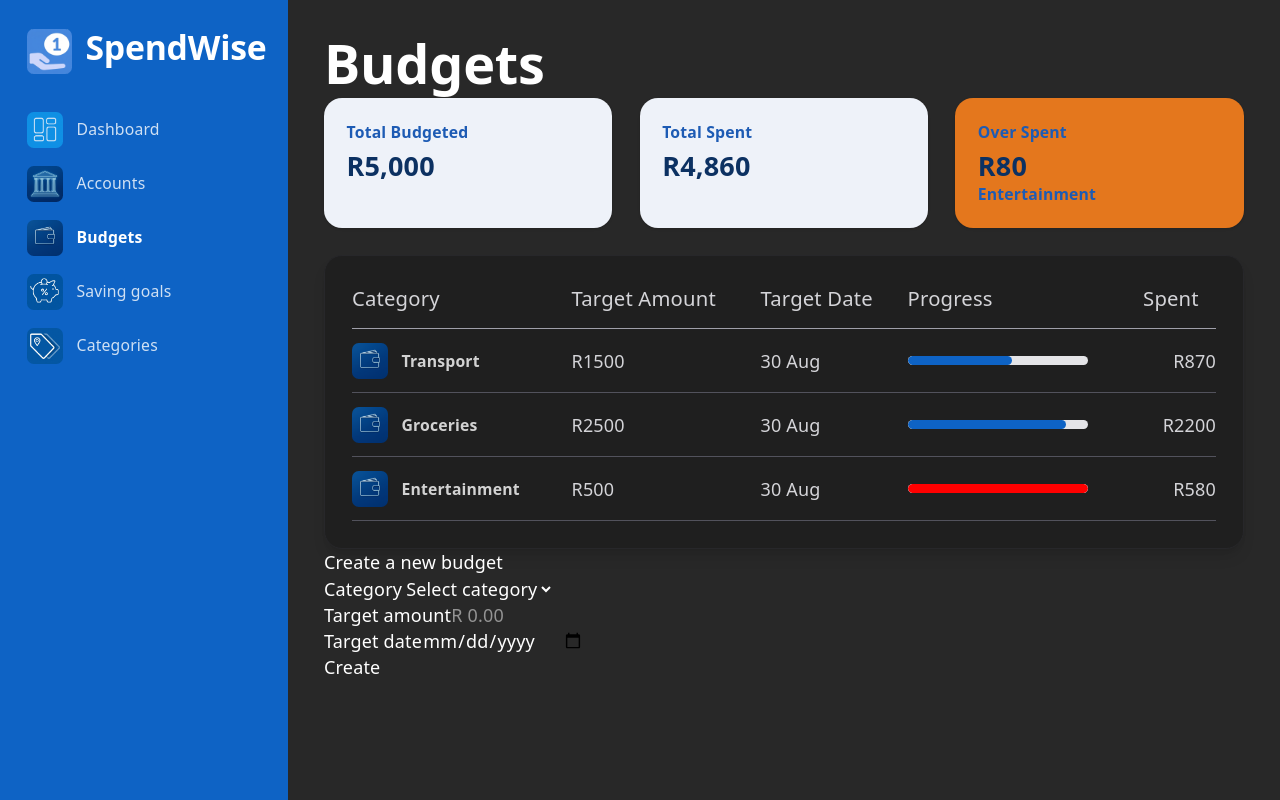
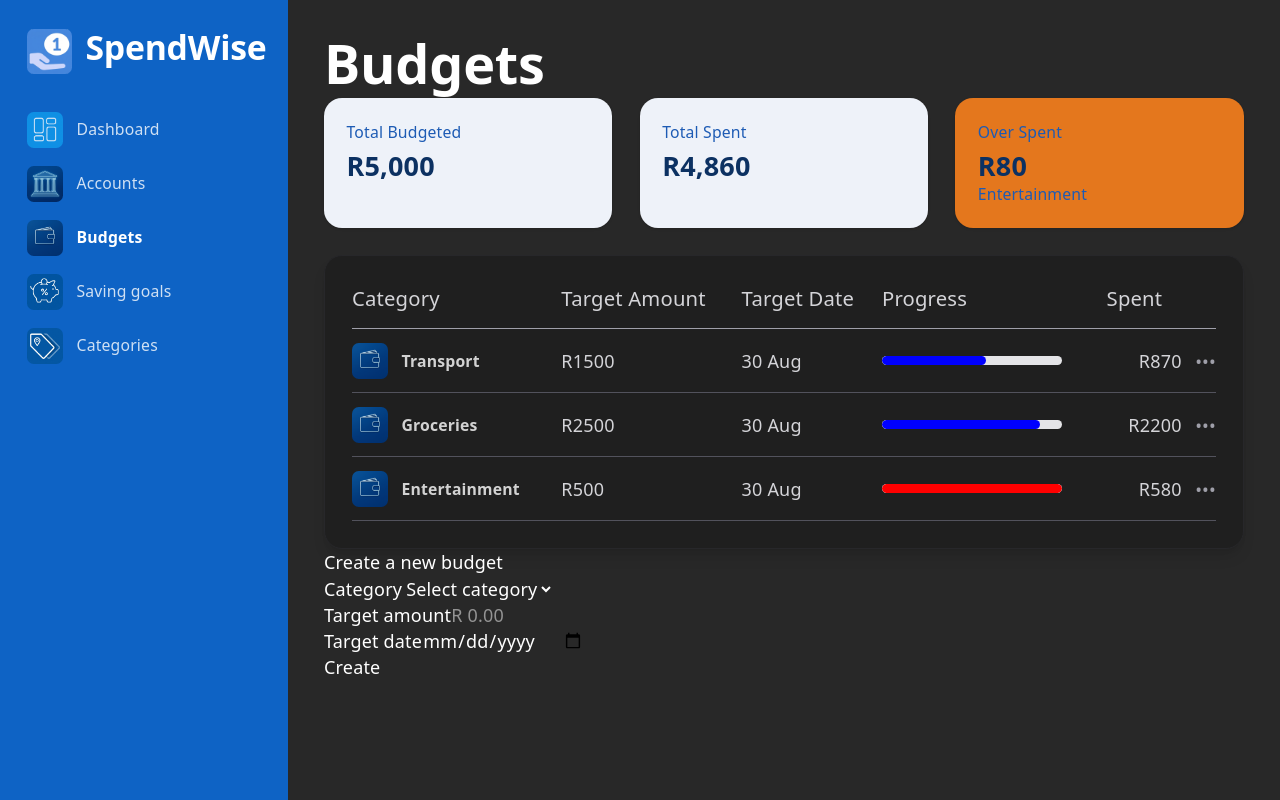
Before and after one commit to eri892821/SpendWise2, a React (Vite) app in the folder SpendWise/: page /budgets in a window 1280 px wide. Built offline with nearby package versions, Linux system fonts and the light colour scheme.

Commit message:
inserting tailwind classes for styling

```diff
--- a/SpendWise/src/Budgets.jsx
+++ b/SpendWise/src/Budgets.jsx
@@ -37,21 +37,21 @@ function Budgets (){
     {/* Summary Card for Total Budgeted */}
   <div className="grid grid-cols-3 gap-6">
     <div className="bg-[#eef2f9] p-5 rounded-2xl shadow-sm w-64">
-    <p className="text-sm font-bold text-[#1d5bb4]"> Total Budgeted</p>
+    <p className="text-sm font-medium text-[#1d5bb4]"> Total Budgeted</p>
     <h3 className="text-2xl font-bold text-[#0c3162] mt-1">R5,000 </h3>
   </div>
 
    {/* Summary Card for Total Spent */}
    <div  className="bg-[#eef2f9] p-5 rounded-2xl shadow-sm" >
-    <p  className="text-sm font-bold text-[#1d5bb4]"> Total Spent</p>
+    <p  className="text-sm font-medium text-[#1d5bb4]"> Total Spent</p>
     <h3 className="text-2xl font-bold text-[#0c3162] mt-1">R4,860</h3>
   </div>
 
     {/* Summary Card for Over Spent */}
   <div className="bg-[#e4771d] p-5 rounded-2xl shadow-sm">
-    <p className="text-sm font-bold text-[#1d5bb4]"> Over Spent</p>
+    <p className="text-sm font-medium text-[#1d5bb4]"> Over Spent</p>
     <h3 className="text-2xl font-bold text-[#0c3162] mt-1">R80</h3>
-    <p className="text-sm font-bold text-[#1d5bb4]">Entertainment</p>
+    <p className="text-sm font-medium text-[#1d5bb4]">Entertainment</p>
     </div>
  </div>
 
@@ -87,12 +87,14 @@ function Budgets (){
                   className={`h-full rounded-full ${b.spent > b.target ? 'bg-orange-700' : 'bg-blue-600'}`}
                       style={{width: `${Math.min((b.spent / b.target) * 100, 100)}%`,
                        height: '100%',
-                      background: b.spent > b.target ? 'red' : '#0e63c5',
-                      }}
+                      background: b.spent > b.target ? 'red' : 'blue'}}
                      />
                  </div>
                  </td>
-                <td className="py-3 border-b border-zinc-600 text-zinc-300 text-right">R{b.spent}</td>
+                <td className="py-3 border-b border-zinc-600 text-zinc-300 text-right">
+                R{b.spent}
+                <button type="button" className="text-zinc-400 hover:text-white ml-3">•••</button>
+                </td>
 
               </tr>
             ))}
@@ -100,6 +102,8 @@ function Budgets (){
    </table>
   </div>
 
+
+{/* Budget Form*/}
 <div className="form-box">
   <h3>Create a new budget</h3>
 
```
